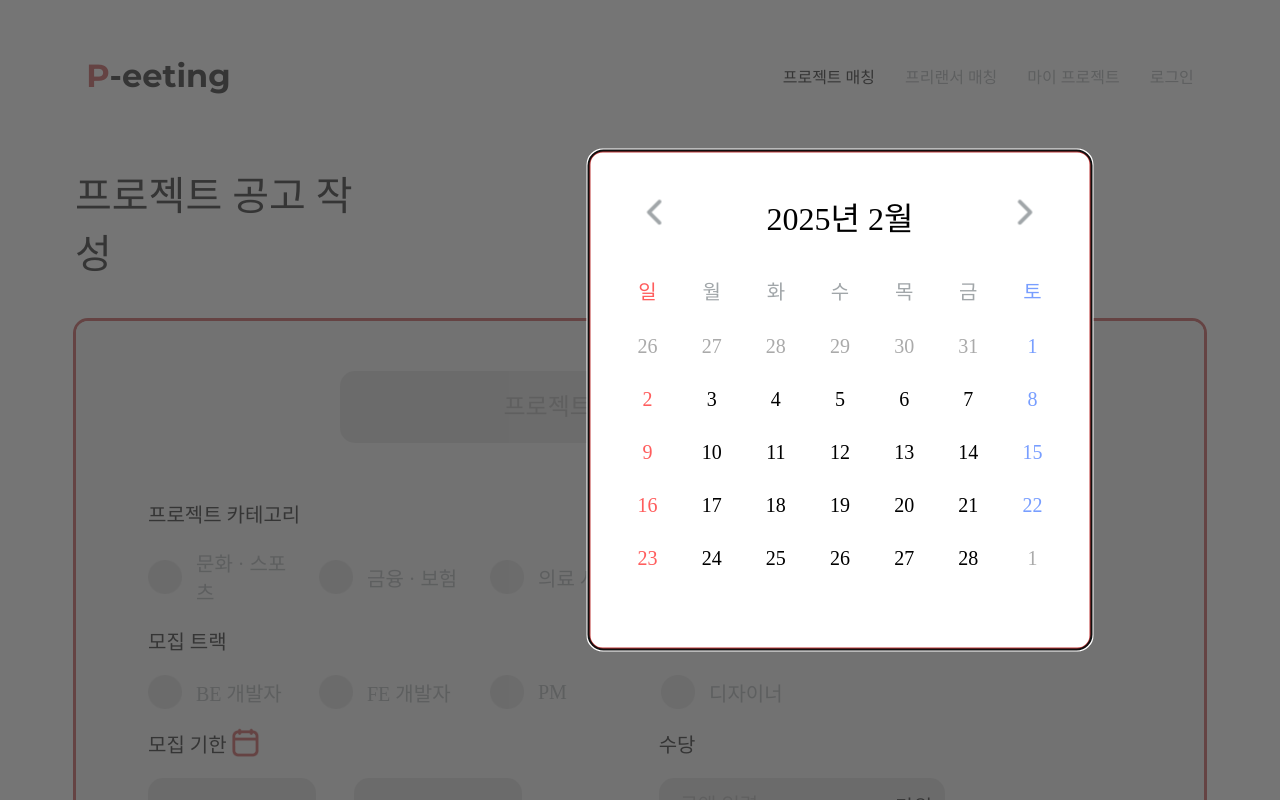
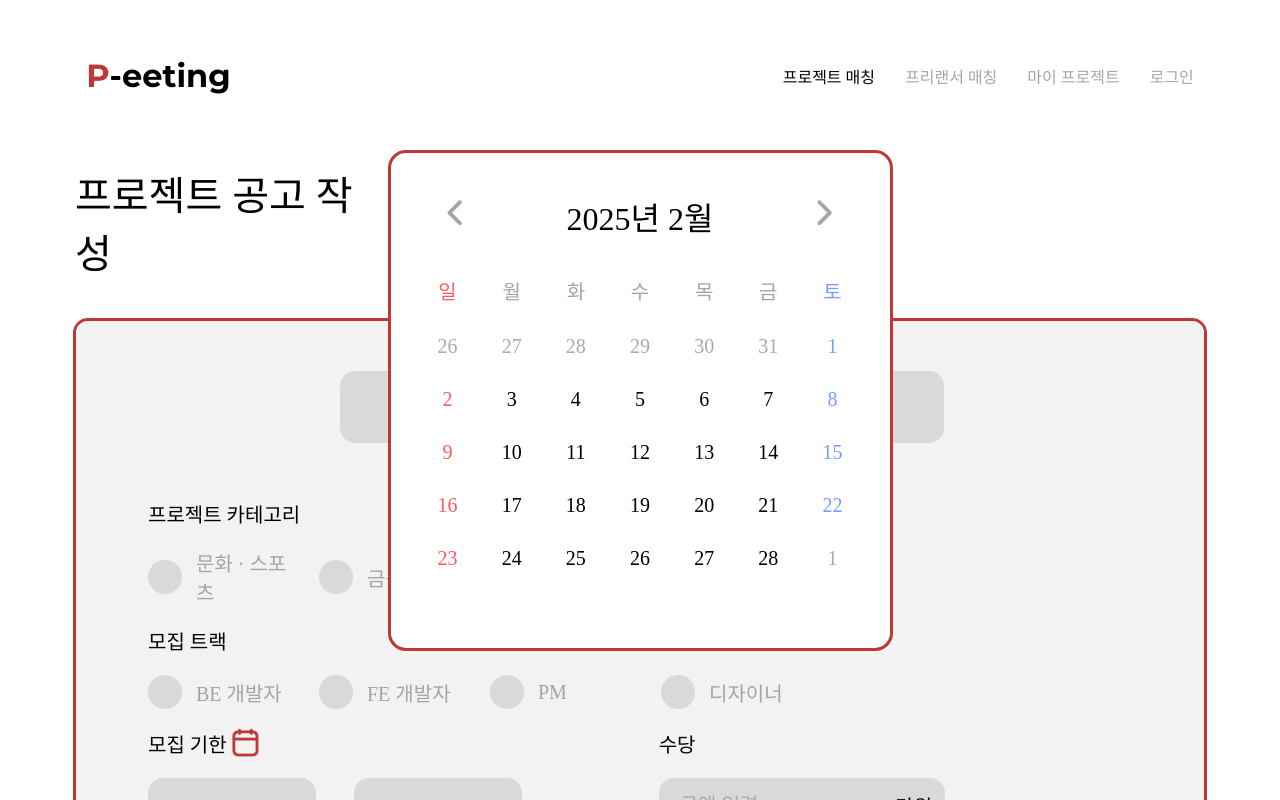
Before and after one commit to 25SYU-1st-Project/1team_React, a React (Vite) app: page /ProjectWrite in a window 1280 px wide. Both pictures are taken after a click on the picture 245 px from the left and 743 px from the top of the page. Built offline with nearby package versions, Linux system fonts and the light colour scheme; a web font is replaced by a local one.

Commit message:
캘린더 클릭효과까지 완료료

```diff
--- a/src/1. ProjectPage/ProjWrite.css
+++ b/src/1. ProjectPage/ProjWrite.css
@@ -24,7 +24,7 @@
     left: 0;
     width: 100vw;
     height: 100vh;
-    background: rgba(71, 71, 71, 0.75);
+    /* background: rgba(71, 71, 71, 0.75);  */
     display: flex;
     align-items: center;
     justify-content: center;
@@ -33,20 +33,20 @@
 
 /* 모달 콘텐츠 스타일 */
 .modal-content {
-    border: 3px solid #BE3838 !important;
+    outline: 3px solid #BE3838; /* 빨간색 외곽선 */
     border-radius: 15px;
     background: white;
     width: 499px;
     height: 495px;
-    position: absolute;
-    top: 50%; /* 세로 중앙 정렬 */
-    left: 50%; /* 가로 중앙 정렬 */
-    transform: translate(-50%, -50%); /* 정확한 중앙 위치로 이동 */
-    border: 1px solid #ccc;
+    position: fixed;
+    /* top: 50%; /* 세로 중앙 정렬 */
+    /* left: 50%; 가로 중앙 정렬 */
+    /* transform: translate(-50%, -50%); 정확한 중앙 위치로 이동 */
     /* box-shadow: 0px 10px 15px rgba(61, 61, 61, 1); */
     /* inset: 0; */
-    left: calc(50% + 200px); /* 중앙에서 100px 만큼 오른쪽으로 이동 */
-    transform: translateX(-50%) translateY(-50%); /* 정확한 중앙 정렬 */
+    /* left: calc(50% - 240px); 중앙에서 100px 만큼 왼쪽으로 이동 */
+    /* top: calc(50% + 100px); 중앙에서 50px 만큼 위로 이동 */
+    /* transform: translateX(-50%) translateY(-50%); 정확한 중앙 정렬 */
 }
 
 
@@ -106,7 +106,21 @@
     cursor: pointer;
   }
 
-  .current-month {
+    /* 선택한 날짜 스타일 */
+    .calendar-day.selected {
+        background-color: #E99A9A; /* 원하는 색상으로 변경 */
+        color: #ffffff;
+        border-radius: 50%;
+
+    }
+
+    /* hover 효과 추가 */
+    .calendar-day:hover {
+        background-color: #f0f0f0; /* hover 시 밝은 배경색 */
+        border-radius: 50%;
+    }
+
+    .current-month {
     background: #fff;
     color: black;
   }
--- a/src/1. ProjectPage/ProjWrite.jsx
+++ b/src/1. ProjectPage/ProjWrite.jsx
@@ -4,8 +4,6 @@ import CalendarIcon from '../images/calendar.png';
 import InputButton from '../images/InputButton.png';
 import React, {  useEffect , useState, useRef } from 'react';
 import Modal from 'react-modal';
-import { IoIosCloseCircle } from "react-icons/io";
-import { getDaysInMonth, subMonths, addMonths } from 'date-fns';
 import previousMonth from '../images/arrow-left.png';
 import nextMonth from '../images/arrow-right.png'
 
@@ -153,6 +151,7 @@ function ProjWrite() {
                     <div key={index} className="calendar-week">
                         {week.map((date, i) => {
                         const dayOfWeek = date.getDay(); // 0 = 일요일, 6 = 토요일
+                        const isSelected = (startDate && date.toDateString() === startDate.toDateString()) || (endDate && date.toDateString() === endDate.toDateString());
                         return (
                             <div
                             key={i}
@@ -160,6 +159,7 @@ function ProjWrite() {
                                 ${date.getMonth() === month ? "current-month" : "other-month"}
                                 ${dayOfWeek === 0 ? "sunday" : ""}
                                 ${dayOfWeek === 6 ? "saturday" : ""}
+                                ${isSelected ? "selected" : ""}
                             `}
                             onClick={() => handleDateClick(date)} // 날짜 클릭 시 handleDateClick 실행
                             >
```
